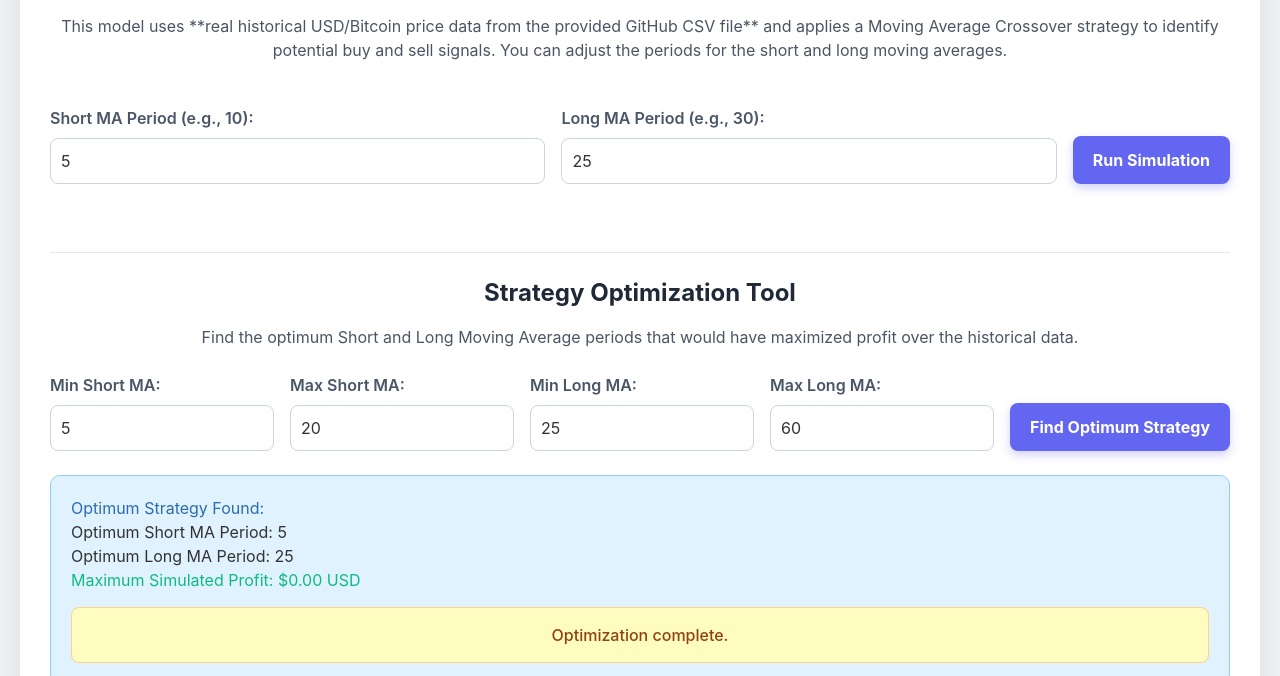
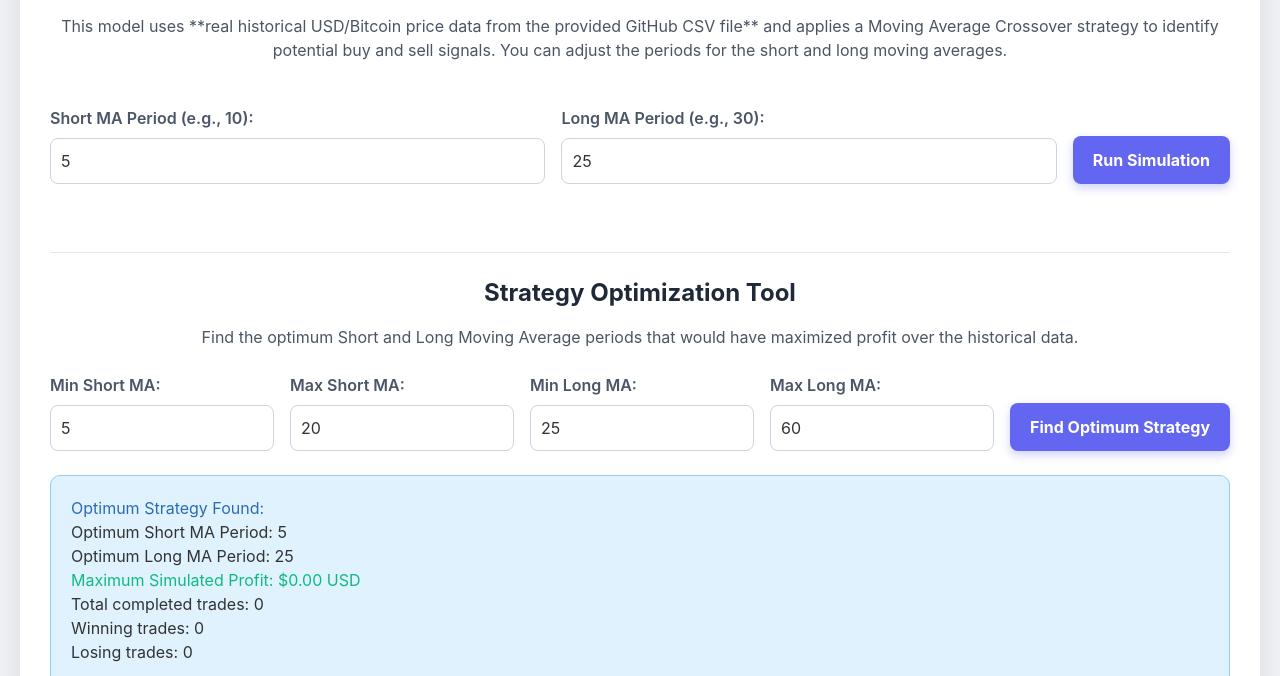
Before and after one commit to AmbiguousError/btc, a plain HTML site: page index.html in a window 1280 px wide. Both pictures are taken after a click on the button "Find Optimum Strategy". Shown: the part 108-784 px from the top of the page. Drawn offline with nearby package versions, Linux system fonts and the light colour scheme.

Commit message:
Update index.html

```diff
--- a/index.html
+++ b/index.html
@@ -217,6 +217,9 @@
                 <p id="optimumShortMA"></p>
                 <p id="optimumLongMA"></p>
                 <p id="optimumProfit"></p>
+                <p id="optimumTotalTrades"></p>
+                <p id="optimumWinningTrades"></p>
+                <p id="optimumLosingTrades"></p>
                 <div id="optimizationMessageBox" class="message-box hidden"></div>
             </div>
         </div>
@@ -261,6 +264,9 @@
             const optimumShortMASpan = document.getElementById('optimumShortMA');
             const optimumLongMASpan = document.getElementById('optimumLongMA');
             const optimumProfitSpan = document.getElementById('optimumProfit');
+            const optimumTotalTradesSpan = document.getElementById('optimumTotalTrades'); // New element
+            const optimumWinningTradesSpan = document.getElementById('optimumWinningTrades'); // New element
+            const optimumLosingTradesSpan = document.getElementById('optimumLosingTrades'); // New element
             const optimizationMessageBox = document.getElementById('optimizationMessageBox');
 
 
@@ -643,6 +649,8 @@
                 let bestProfit = -Infinity;
                 let bestShortMA = 0;
                 let bestLongMA = 0;
+                let bestPerformance = null; // Store the full performance object
+
 
                 // Iterate through all combinations of short and long MA periods
                 for (let shortPeriod = minShort; shortPeriod <= maxShort; shortPeriod++) {
@@ -656,12 +664,13 @@
                             continue; // Skip if long period is too large for the data
                         }
 
-                        const performance = calculateStrategyPerformance(historicalPrices, shortPeriod, longPeriod);
+                        const currentPerformance = calculateStrategyPerformance(historicalPrices, shortPeriod, longPeriod);
 
-                        if (performance.totalProfitLoss > bestProfit) {
-                            bestProfit = performance.totalProfitLoss;
+                        if (currentPerformance.totalProfitLoss > bestProfit) {
+                            bestProfit = currentPerformance.totalProfitLoss;
                             bestShortMA = shortPeriod;
                             bestLongMA = longPeriod;
+                            bestPerformance = currentPerformance; // Store the best performance
                         }
                     }
                 }
@@ -673,7 +682,26 @@
                 optimumLongMASpan.textContent = `Optimum Long MA Period: ${bestLongMA}`;
                 optimumProfitSpan.textContent = `Maximum Simulated Profit: $${bestProfit.toFixed(2)} USD`;
                 optimumProfitSpan.style.color = bestProfit >= 0 ? '#10b981' : '#ef4444'; // Green for profit, red for loss
-                showMessageBox('Optimization complete.', 'info', optimizationMessageBox);
+
+                if (bestPerformance) { // Display detailed trade stats for the optimum strategy
+                    optimumTotalTradesSpan.textContent = `Total completed trades: ${bestPerformance.tradesCount}`;
+                    optimumWinningTradesSpan.textContent = `Winning trades: ${bestPerformance.winningTrades}`;
+                    optimumLosingTradesSpan.textContent = `Losing trades: ${bestPerformance.losingTrades}`;
+                } else {
+                     optimumTotalTradesSpan.textContent = `Total completed trades: 0`;
+                    optimumWinningTradesSpan.textContent = `Winning trades: 0`;
+                    optimumLosingTradesSpan.textContent = `Losing trades: 0`;
+                }
+
+                if (bestProfit <= 0 && bestPerformance && bestPerformance.tradesCount > 0) {
+                     showMessageBox(`Optimization complete. While trades were made, no net positive profit strategy was found within the tested ranges for this historical data. The displayed strategy represents the best outcome (least loss or break-even).`, 'info', optimizationMessageBox);
+                } else if (bestProfit <= 0 && bestPerformance && bestPerformance.tradesCount === 0) {
+                     showMessageBox(`Optimization complete. No trades were made with any strategy within the tested ranges. This typically means the MA periods are too large or the price action was too flat for crossovers.`, 'info', optimizationMessageBox);
+                }
+                else {
+                    showMessageBox('Optimization complete. Best strategy found!', 'info', optimizationMessageBox);
+                }
+
 
                 // Optionally, update the main simulation inputs and run it with the optimum strategy
                 shortMAPeriodInput.value = bestShortMA;
```
